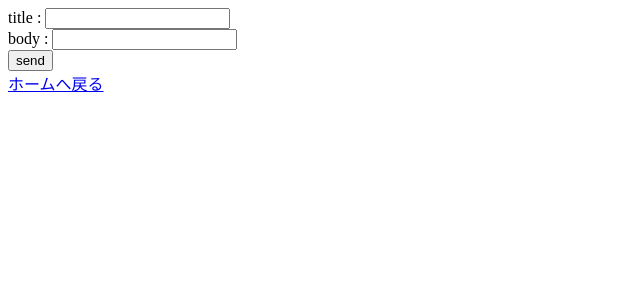
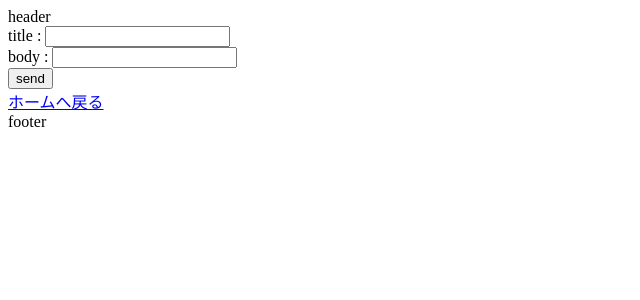
Before and after one commit to shomffl/nextjs-spring-blog-front, a Next.js app: page /posts/create in a window 1280 px wide. Shown: the top 300 px of the page, without its empty margins (0-640 px from the left). Built offline with nearby package versions, Linux system fonts and the light colour scheme.

Commit message:
[add]Layoutファイルの追加

```diff
--- /dev/null
+++ b/components/Layout.tsx
@@ -0,0 +1,11 @@
+import React from "react";
+
+export const Layout = ({ children }: any) => {
+  return (
+    <div>
+      <header>header</header>
+      {children}
+      <footer>footer</footer>
+    </div>
+  );
+};
--- a/pages/posts/[id].tsx
+++ b/pages/posts/[id].tsx
@@ -4,6 +4,7 @@
 
 import { GetStaticPaths } from "next";
 import Link from "next/link";
+import { Layout } from "../../components/Layout";
 
 export const getStaticPaths: GetStaticPaths = async () => {
   const paths = await getAllPostIds();
@@ -26,12 +27,12 @@
   const { data } = props;
 
   return (
-    <div>
+    <Layout>
       <h1>{data.title}</h1>
       <p>{data.body}</p>
       <Link href={`/posts/edit/${data.id}`}>編集</Link>
       <Link href={`/`}>ホームへ戻る</Link>
-    </div>
+    </Layout>
   );
 };
 
--- a/pages/posts/create.tsx
+++ b/pages/posts/create.tsx
@@ -2,22 +2,27 @@
 import Link from "next/link";
 import { sendPost } from "../../lib/posts";
 import { useRouter } from "next/router";
+import { Layout } from "../../components/Layout";
 
 const Create = () => {
   const [post, setPost] = useState<any>({
     title: "",
     body: "",
   });
+
   const router = useRouter();
 
   const handleSendPost = async (e: any) => {
-    const response = await sendPost(e, post);
-
-    router.push("/");
+    try {
+      const response = await sendPost(e, post);
+      router.push("/");
+    } catch (error) {
+      console.log(error);
+    }
   };
 
   return (
-    <div>
+    <Layout>
       <form onSubmit={handleSendPost}>
         <div>
           <span>title : </span>
@@ -38,7 +43,7 @@
         <button>send</button>
       </form>
       <Link href={`/`}>ホームへ戻る</Link>
-    </div>
+    </Layout>
   );
 };
 
```
Also changed, not shown: pages/index.tsx (+3 -4 lines).
